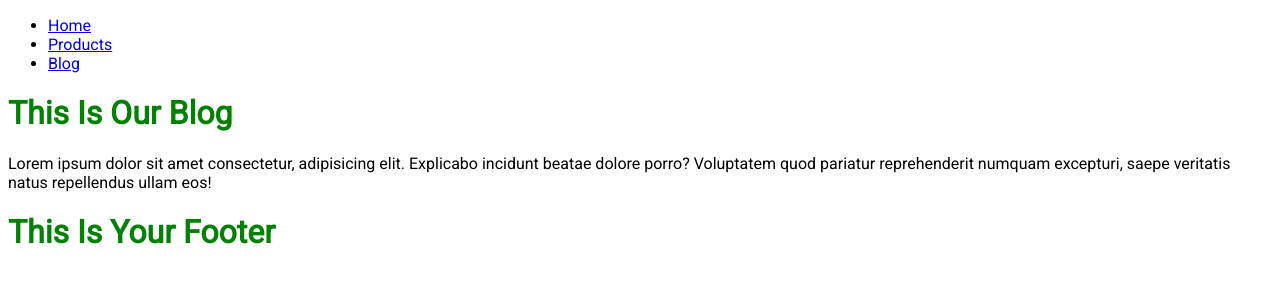
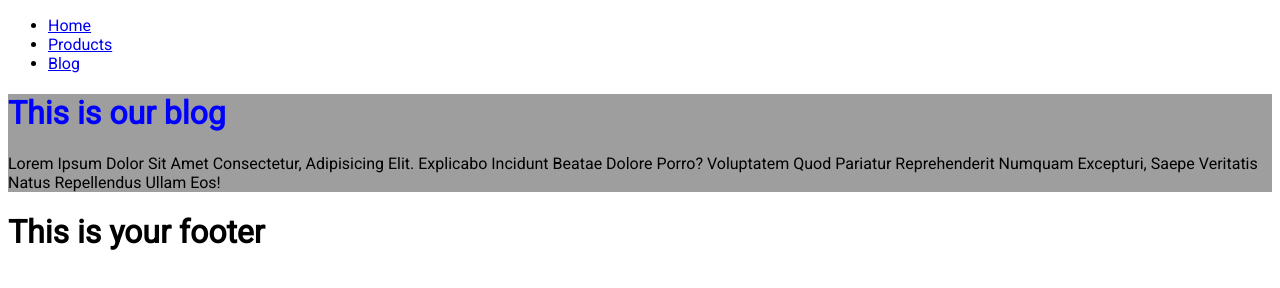
Before and after one commit to Wijayaac/gatsby-tutorial, a Gatsby site: page /blog in a window 1280 px wide. Built offline with nearby package versions, Linux system fonts and the light colour scheme; Gatsby itself is replaced by a stand-in of ours.

Commit message:
css modules in gatsby

```diff
--- /dev/null
+++ b/src/components/blog.module.css
@@ -0,0 +1,10 @@
+.page {
+  background-color: #9e9e9e;
+}
+.page > h1 {
+  color: blue;
+}
+.page > p {
+  color: black;
+  text-transform: capitalize;
+}
--- a/src/components/layout.css
+++ b/src/components/layout.css
@@ -3,7 +3,3 @@
 body {
   font-family: "Roboto", sans-serif;
 }
-h1 {
-  color: green;
-  text-transform: capitalize;
-}
--- /dev/null
+++ b/src/components/products.module.css
@@ -0,0 +1,10 @@
+.page {
+  background-color: #fdc9b9;
+}
+.page > h1 {
+  color: rgb(48, 129, 1);
+}
+.page > p {
+  color: rgb(104, 104, 104);
+  text-transform: capitalize;
+}
--- a/src/pages/blog.js
+++ b/src/pages/blog.js
@@ -1,12 +1,15 @@
 import React from 'react'
 import Layout from '../components/layout';
+import styles from '../components/blog.module.css';
 
 
 const blog = () => {
     return (
-        <Layout>
-            <h1>This is our blog</h1>
-            <p>Lorem ipsum dolor sit amet consectetur, adipisicing elit. Explicabo incidunt beatae dolore porro? Voluptatem quod pariatur reprehenderit numquam excepturi, saepe veritatis natus repellendus ullam eos!</p>
+        <Layout >
+            <div className={styles.page} >
+                <h1>This is our blog</h1>
+                <p>Lorem ipsum dolor sit amet consectetur, adipisicing elit. Explicabo incidunt beatae dolore porro? Voluptatem quod pariatur reprehenderit numquam excepturi, saepe veritatis natus repellendus ullam eos!</p>
+            </div>
         </Layout>
     )
 }
```
Also changed, not shown: src/pages/products.js (+5 -2 lines).
